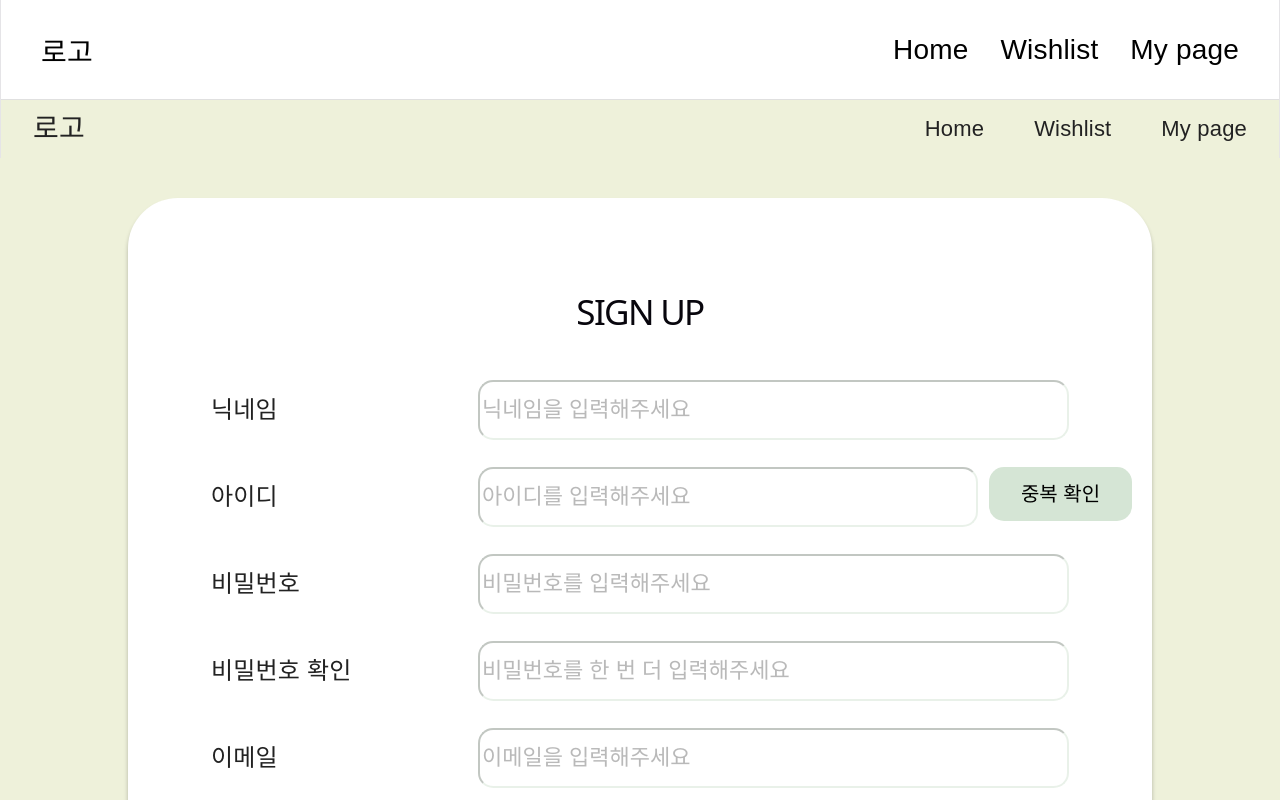
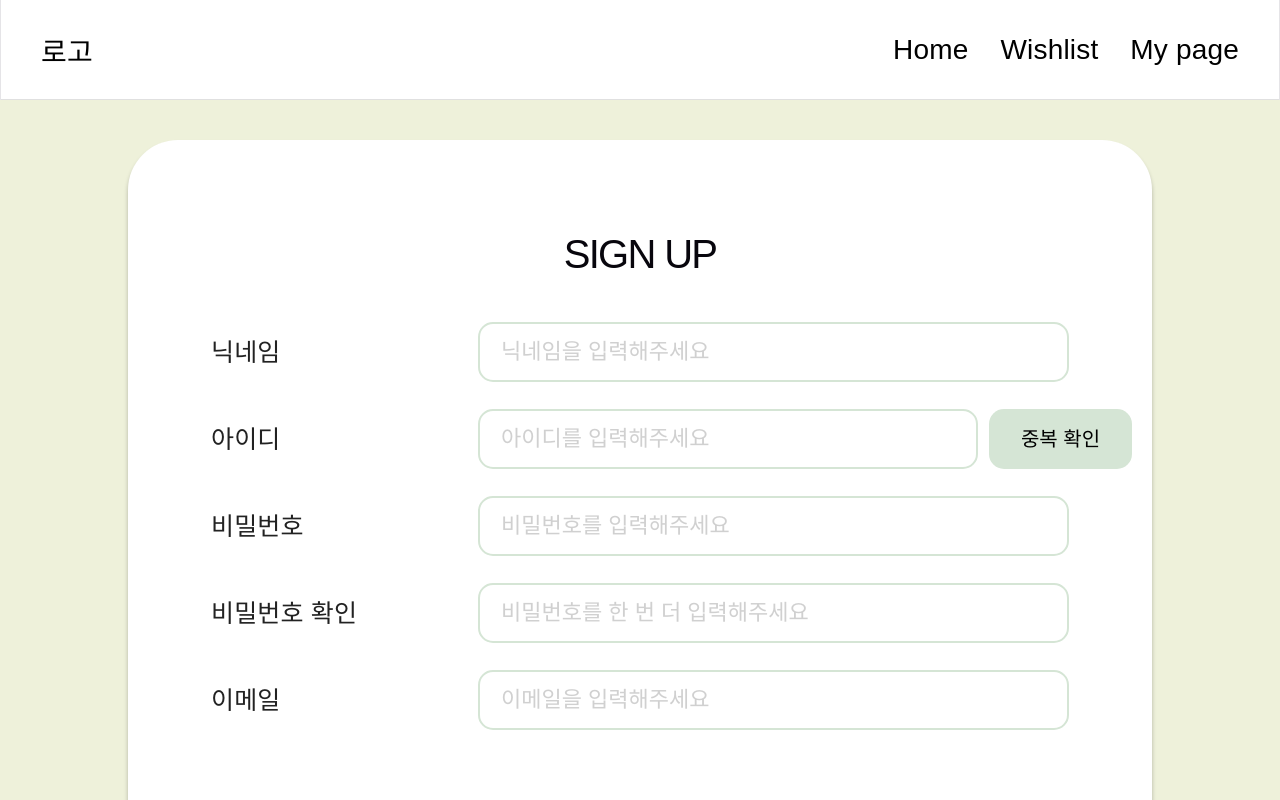
Before and after one commit to miniproject-team1/team1FE, a React (Vite) app: page /signup in a window 1280 px wide. Shown: the top 800 px of the page. Built offline with nearby package versions, Linux system fonts and the light colour scheme; a web font is replaced by a local one.

Commit message:
fix : 회원가입 스타일 수정

```diff
--- a/src/pages/Signup.jsx
+++ b/src/pages/Signup.jsx
@@ -59,8 +59,9 @@ const LoginCard = styled.div`
 const LoginTitle = styled.h1`
   text-align: center;
   margin-bottom: 5px;
-  font-size: 35px;
-  font-weight: 400;
+  font-family: "S-Core Dream", sans-serif;
+  font-size: 40px;
+  font-weight: 500;
 `;
 
 const LoginForm = styled.div`
@@ -83,22 +84,32 @@ const FormRow = styled.div`
 const Label = styled.label`
   width: 180px;
   flex-shrink: 0;
-  font-size: 24px;
-  font-weight: 500;
+  font-family: "S-Core Dream", sans-serif;
+  font-size: 25px;
+  font-weight: 200;
   text-align: left;
 `;
 
 const Input = styled.input`
   height: 60px;
   width: 650px;
-  border-color: #d5e5d5;
-  border-width: 2px;
+  border: 2px solid #d5e5d5;
   border-radius: 15px;
   background-color: #ffffff;
-  color: #a2a2a2;
-  opacity: 0.5;
+  color: #000;
+  font-family: "S-Core Dream", sans-serif;
   font-size: 22px;
+  font-weight: 200;
+  padding: 15px 21px;
   box-sizing: border-box;
+  outline: none;
+
+  &::placeholder {
+    color: rgba(162, 162, 162, 0.5);
+    font-family: "S-Core Dream", sans-serif;
+    font-size: 22px;
+    font-weight: 200;
+  }
 `;
 
 const IdArea = styled.div`
@@ -112,12 +123,14 @@ const IdInput = styled(Input)`
 
 const CheckButton = styled.button`
   width: 143px;
-  height: 54px;
+  height: 60px;
   border: none;
   border-radius: 15px;
   background-color: #d5e5d5;
   color: #000000;
+  font-family: "S-Core Dream", sans-serif;
   font-size: 20px;
+  font-weight: 200;
   cursor: pointer;
   &:active {
     transform: translateY(1px);
@@ -137,10 +150,11 @@ const CreateButton = styled.button`
   background: #d5e5d5;
   color: #000000;
   border-radius: 15px;
-  height: 70px;
+  height: 60px;
   width: 800px;
+  font-family: "S-Core Dream", sans-serif;
   font-size: 24px;
-  font-weight: 600;
+  font-weight: 200;
   cursor: pointer;
   &:active {
     transform: translateY(1px);
@@ -205,15 +219,6 @@ export default function Signup() {
 
   return (
     <>
-      <Navbar>
-        <Logo>로고</Logo>
-        <Menu>
-          <span>Home</span>
-          <span>Wishlist</span>
-          <span>My page</span>
-        </Menu>
-      </Navbar>
-
       <LoginWrapper>
         <LoginPage>
           <LoginCard>
```
